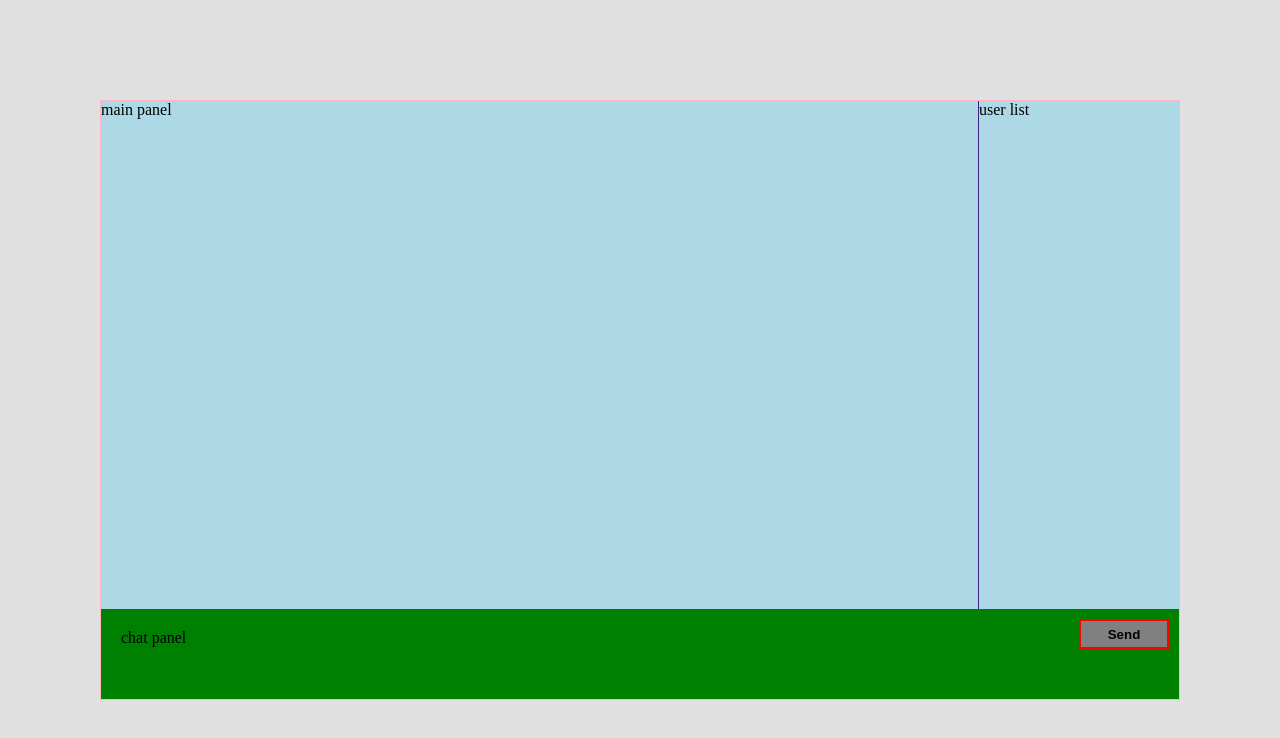
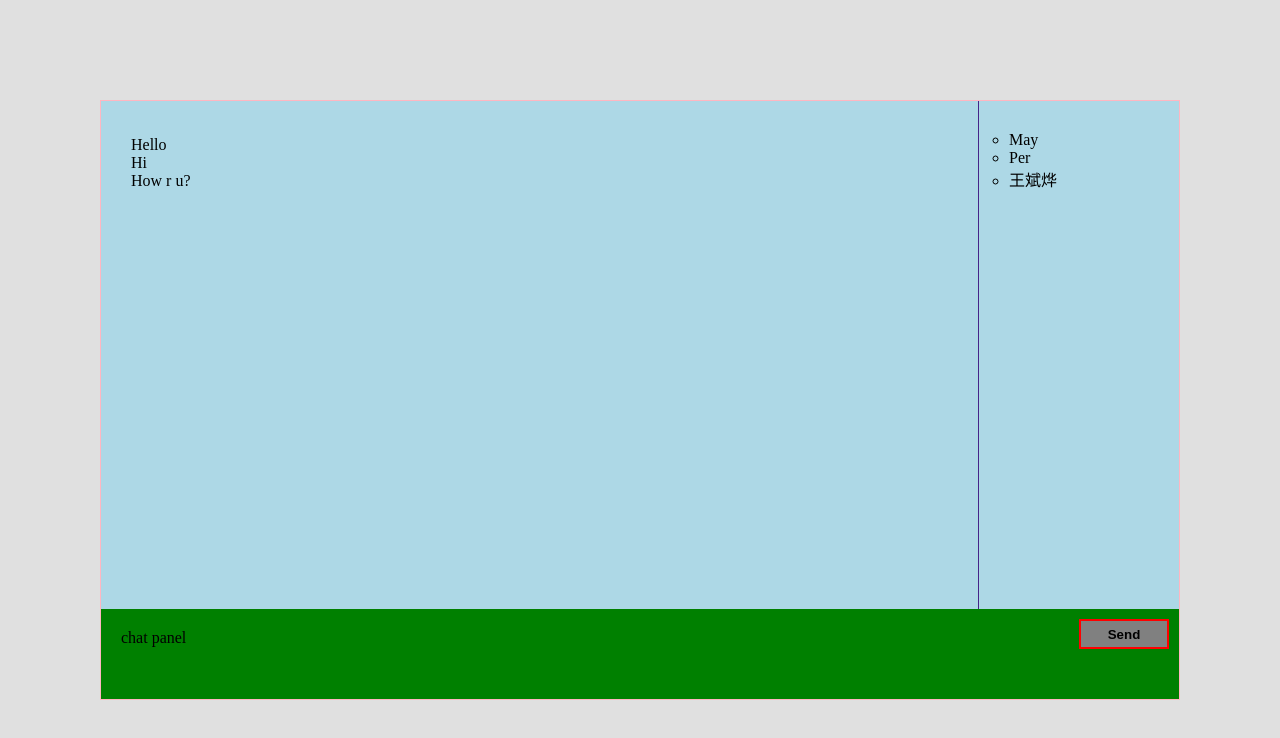
Before and after one commit to wxm112/webdev, a plain HTML site: page index.html in a window 1280 px wide. Drawn offline with Linux system fonts and the light colour scheme.

Commit message:
Lists are done

```diff
--- a/index.html
+++ b/index.html
@@ -8,10 +8,18 @@
   <body>
     <div id="top-panel">
       <div id="main-panel">
-        main panel
+        <ul style="list-style-type:none">
+          <li>Hello</li>
+          <li>Hi
+          <li>How r u?</li>
+        </ul>
       </div>
       <div id="user-list">
-        user list
+        <ul style="list-style-type:circle">
+          <li>May</li>
+          <li>Per
+          <li>王斌烨</li>
+        </ul>
       </div>
     </div>
     <div id="chat-panel">
--- a/style.css
+++ b/style.css
@@ -19,12 +19,16 @@ body {
   height: 100%;
   display: inline-block;
 }
+
+
 #user-list {
   border-left: solid 1px #452389;
   width: 200px;
   height: 100%;
   display: inline-block;
 }
+
+
 
 #chat-panel{
   background-color: green;
@@ -57,3 +61,8 @@ button {
     top: 10px;
 
 }
+
+ul {
+    padding: 20px;
+    margin: 10px;
+}
```
